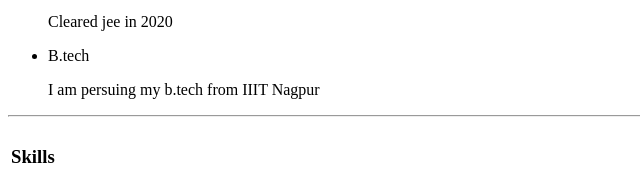
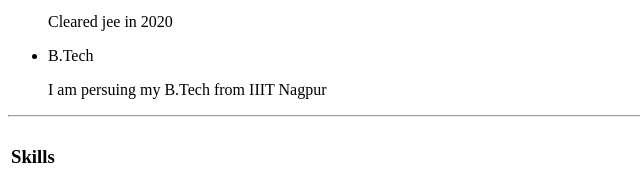
Before and after one commit to Williumtiwari/CV, a plain HTML site: page index.html in a window 1280 px wide. Shown: the part 442-629 px from the top of the page, 0-640 px from the left. Drawn offline with Linux system fonts and the light colour scheme.

Commit message:
Update index.html

```diff
--- a/index.html
+++ b/index.html
@@ -28,8 +28,8 @@
     <p>I have completed my 12<sup>th</sup> standard from maharaja agrasen public school, Khurja.</p>
         <li>Jee Mains</li>
     <p>Cleared jee in 2020</p>
-        <li>B.tech</li>
-    <p>I am persuing my b.tech from IIIT Nagpur</p></ul>
+        <li>B.Tech</li>
+    <p>I am persuing my B.Tech from IIIT Nagpur</p></ul>
     <table>
         <hr>
         <tr>
```
